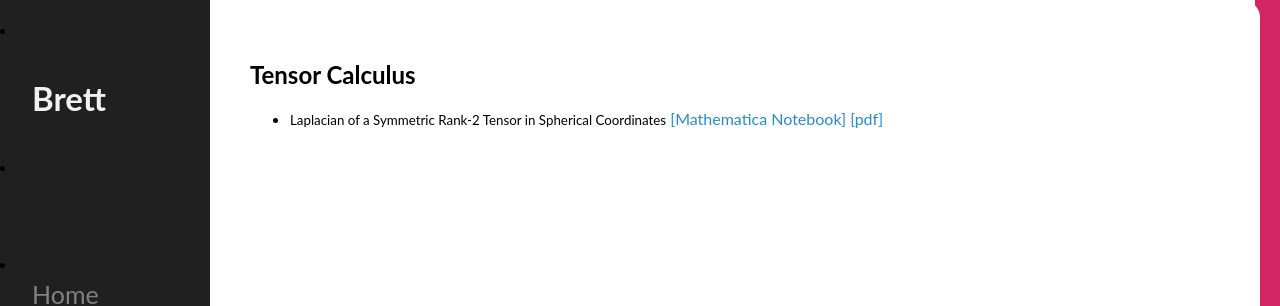
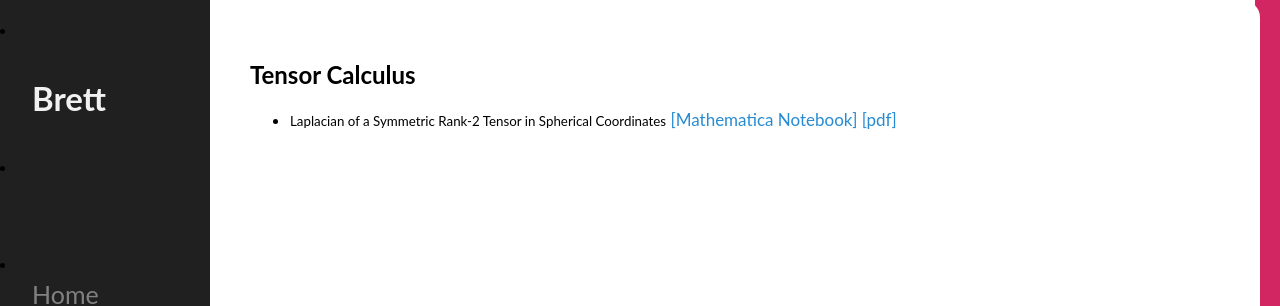
Before and after one commit to mckimb/mckimb.github.io, a Jekyll site: the page built from code/index.html, in a window 1280 px wide. Shown: the top 306 px of the page. Built offline with Jekyll 4.4.1, drawn with Linux system fonts in a browser that asks for light colours.

Commit message:
Update main.css

```diff
--- a/css/main.css
+++ b/css/main.css
@@ -7,12 +7,12 @@
 
 
 body p {
-    font-size: 16px;
+    font-size: 17px;
     color: #202020;
 }
 
 body a {
-    font-size: 16px;
+    font-size: 17px;
     color: #268BD2;
 }
 
```
